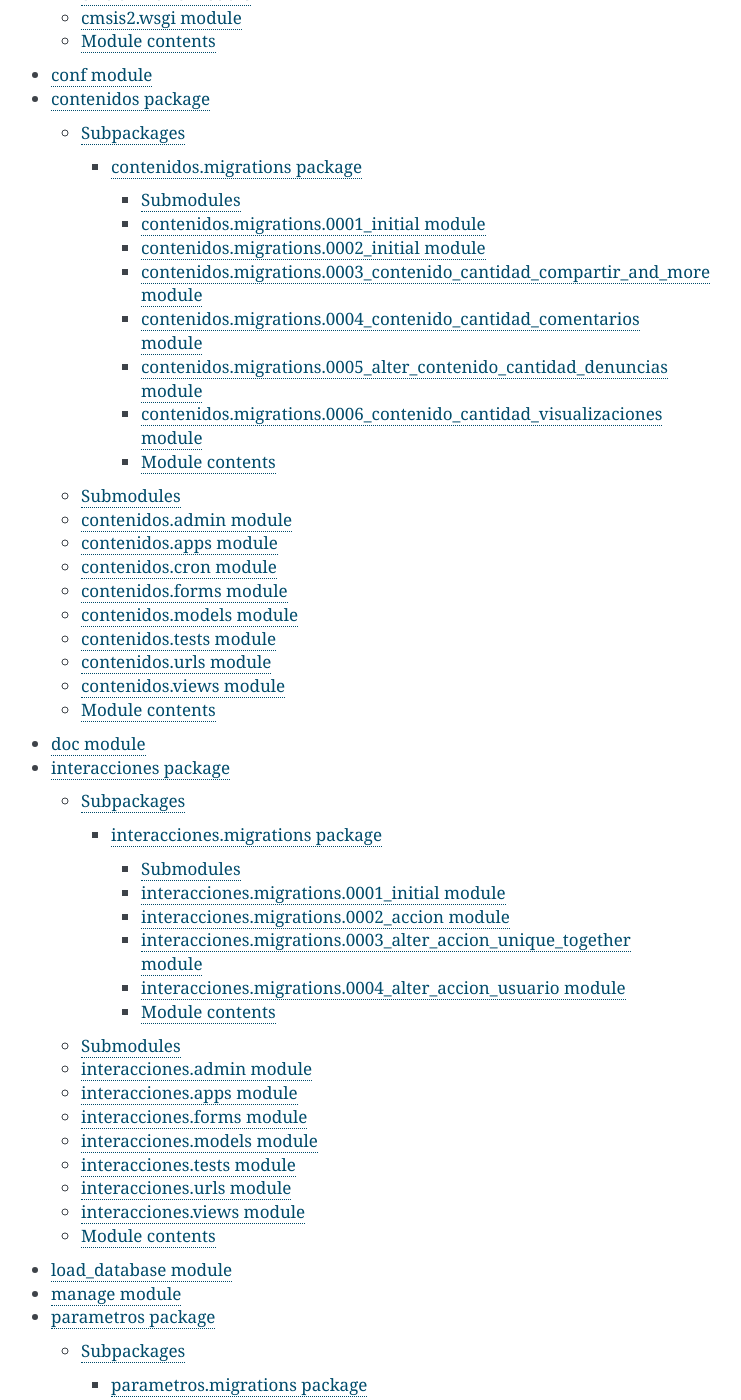
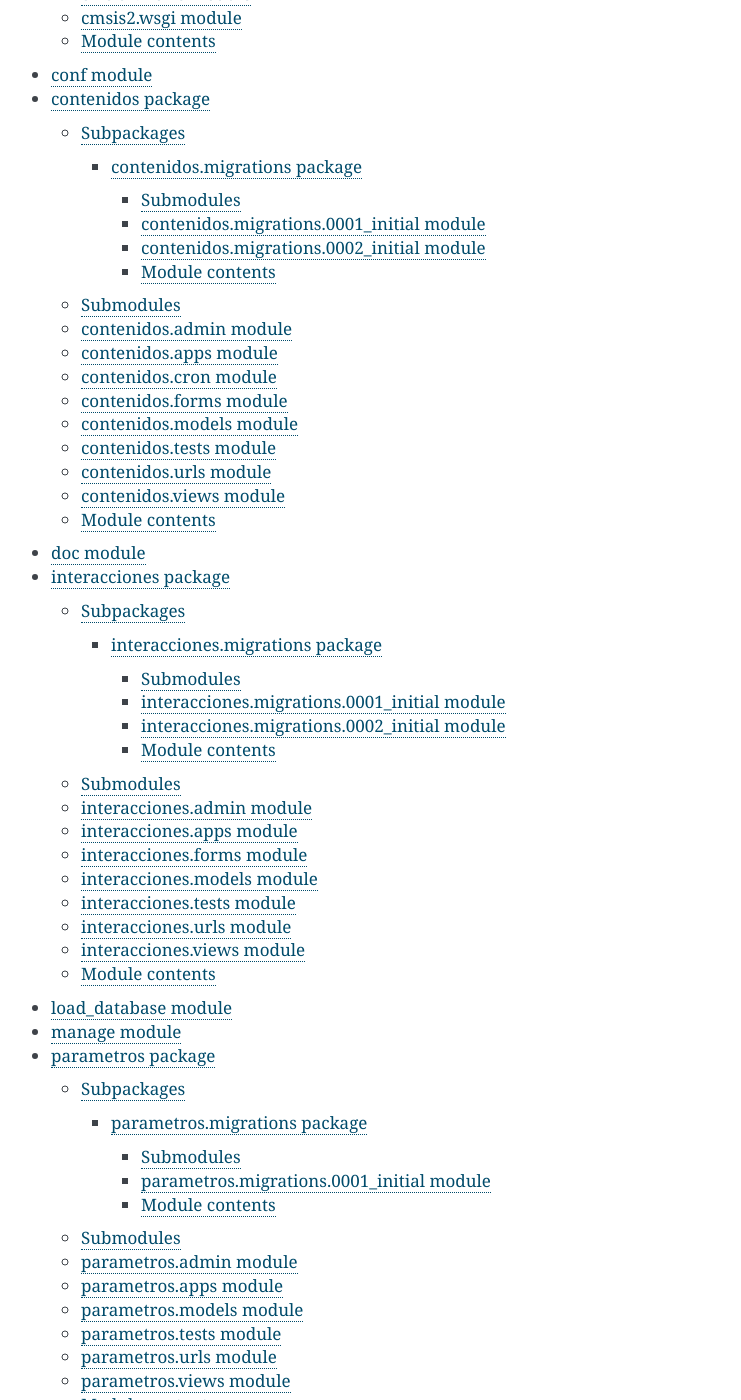
Before and after one commit to frandepy2/CMS-IS2, a Sphinx documentation site: the page built from documentation/modules.rst, in a window 1280 px wide and 1400 px high, scrolled down 823 px. Shown: the whole window, without its empty margins (399-1140 px from the left). Built offline with Sphinx 7.4.7, drawn with Linux system fonts in a browser that asks for light colours; pages that are not in the unit, such as notebooks, are missing from menus; some of the changed text lies outside the part shown.

Commit message:
Genera documentacion

```diff
--- a/documentation/contenidos.migrations.rst
+++ b/documentation/contenidos.migrations.rst
@@ -20,38 +20,6 @@ contenidos.migrations.0002\_initial module
    :undoc-members:
    :show-inheritance:
 
-contenidos.migrations.0003\_contenido\_cantidad\_compartir\_and\_more module
-----------------------------------------------------------------------------
-
-.. automodule:: contenidos.migrations.0003_contenido_cantidad_compartir_and_more
-   :members:
-   :undoc-members:
-   :show-inheritance:
-
-contenidos.migrations.0004\_contenido\_cantidad\_comentarios module
--------------------------------------------------------------------
-
-.. automodule:: contenidos.migrations.0004_contenido_cantidad_comentarios
-   :members:
-   :undoc-members:
-   :show-inheritance:
-
-contenidos.migrations.0005\_alter\_contenido\_cantidad\_denuncias module
-------------------------------------------------------------------------
-
-.. automodule:: contenidos.migrations.0005_alter_contenido_cantidad_denuncias
-   :members:
-   :undoc-members:
-   :show-inheritance:
-
-contenidos.migrations.0006\_contenido\_cantidad\_visualizaciones module
------------------------------------------------------------------------
-
-.. automodule:: contenidos.migrations.0006_contenido_cantidad_visualizaciones
-   :members:
-   :undoc-members:
-   :show-inheritance:
-
 Module contents
 ---------------
 
--- a/documentation/interacciones.migrations.rst
+++ b/documentation/interacciones.migrations.rst
@@ -12,26 +12,10 @@ interacciones.migrations.0001\_initial module
    :undoc-members:
    :show-inheritance:
 
-interacciones.migrations.0002\_accion module
---------------------------------------------
+interacciones.migrations.0002\_initial module
+---------------------------------------------
 
-.. automodule:: interacciones.migrations.0002_accion
-   :members:
-   :undoc-members:
-   :show-inheritance:
-
-interacciones.migrations.0003\_alter\_accion\_unique\_together module
----------------------------------------------------------------------
-
-.. automodule:: interacciones.migrations.0003_alter_accion_unique_together
-   :members:
-   :undoc-members:
-   :show-inheritance:
-
-interacciones.migrations.0004\_alter\_accion\_usuario module
-------------------------------------------------------------
-
-.. automodule:: interacciones.migrations.0004_alter_accion_usuario
+.. automodule:: interacciones.migrations.0002_initial
    :members:
    :undoc-members:
    :show-inheritance:
--- a/documentation/modules.rst
+++ b/documentation/modules.rst
@@ -14,5 +14,6 @@ cmsis2
    load_database
    manage
    parametros
+   reportes
    roles
    usuarios
--- a/documentation/parametros.migrations.rst
+++ b/documentation/parametros.migrations.rst
@@ -12,14 +12,6 @@ parametros.migrations.0001\_initial module
    :undoc-members:
    :show-inheritance:
 
-parametros.migrations.0002\_alter\_parametro\_clave module
-----------------------------------------------------------
-
-.. automodule:: parametros.migrations.0002_alter_parametro_clave
-   :members:
-   :undoc-members:
-   :show-inheritance:
-
 Module contents
 ---------------
 
```
Also changed, not shown: documentation/reportes.rst (added, +61 -0 lines).
